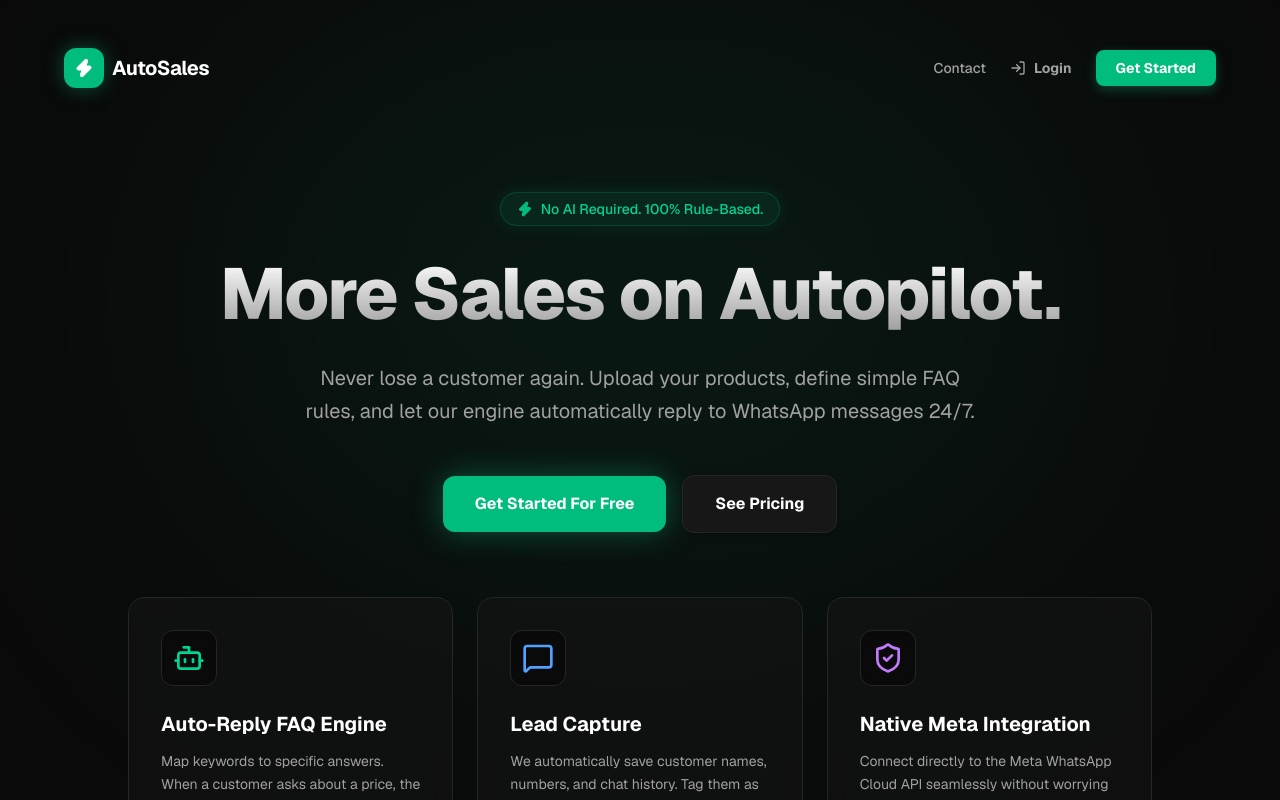
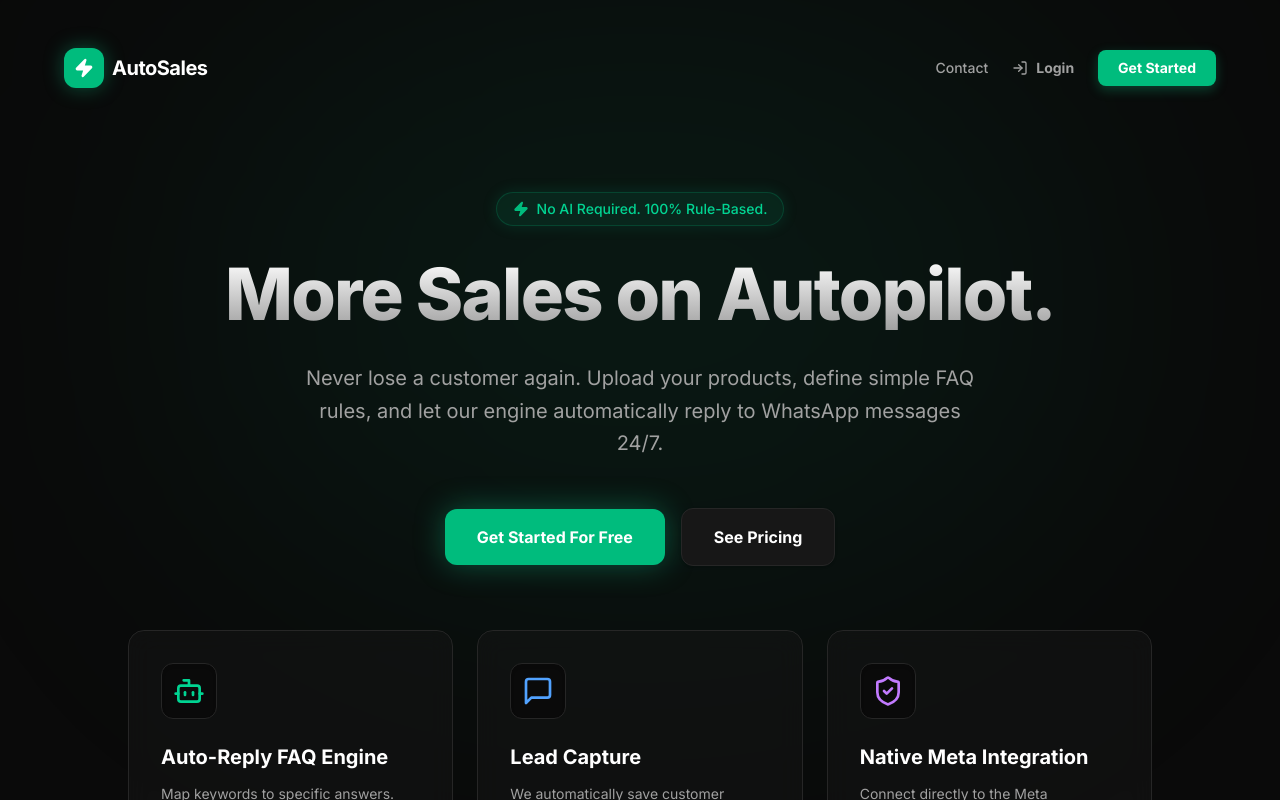
Before and after one commit to HanzalaKamran1234/whatsapp-sales-saas, a Next.js app: page / in a window 1280 px wide. Shown: the top 800 px of the page. Built offline with nearby package versions, Linux system fonts and the light colour scheme; no server answers.

Commit message:
Fix build: stabilize Next.js, Clerk and Stripe versions

```diff
--- a/src/app/layout.tsx
+++ b/src/app/layout.tsx
@@ -1,15 +1,10 @@
 import type { Metadata } from "next";
-import { Geist, Geist_Mono } from "next/font/google";
+import { Inter } from "next/font/google";
 import { ClerkProvider } from "@clerk/nextjs";
 import "./globals.css";
 
-const geistSans = Geist({
-  variable: "--font-geist-sans",
-  subsets: ["latin"],
-});
-
-const geistMono = Geist_Mono({
-  variable: "--font-geist-mono",
+const inter = Inter({
+  variable: "--font-inter",
   subsets: ["latin"],
 });
 
@@ -27,13 +22,14 @@ export default function RootLayout({
     <ClerkProvider>
       <html
         lang="en"
-        className={`${geistSans.variable} ${geistMono.variable} h-full antialiased`}
+        className={`${inter.variable} h-full antialiased`}
         suppressHydrationWarning
       >
-        <body className="min-h-full flex flex-col bg-neutral-950 text-white selection:bg-emerald-500/30">
+        <body className={`min-h-full flex flex-col bg-neutral-950 text-white selection:bg-emerald-500/30 ${inter.className}`}>
           {children}
         </body>
       </html>
+
     </ClerkProvider>
   );
 }
--- a/src/lib/stripe.ts
+++ b/src/lib/stripe.ts
@@ -5,6 +5,6 @@ if (!process.env.STRIPE_SECRET_KEY) {
 }
 
 export const stripe = new Stripe(process.env.STRIPE_SECRET_KEY, {
-  apiVersion: '2025-01-27-ac', // Use latest or compatible version
+  apiVersion: '2025-02-24.acacia',
   typescript: true,
 });
```
Also changed, not shown: package.json (+7 -9 lines), tsconfig.json (+12 -4 lines), 1 other file (tests, documents, lock files or other folders).
